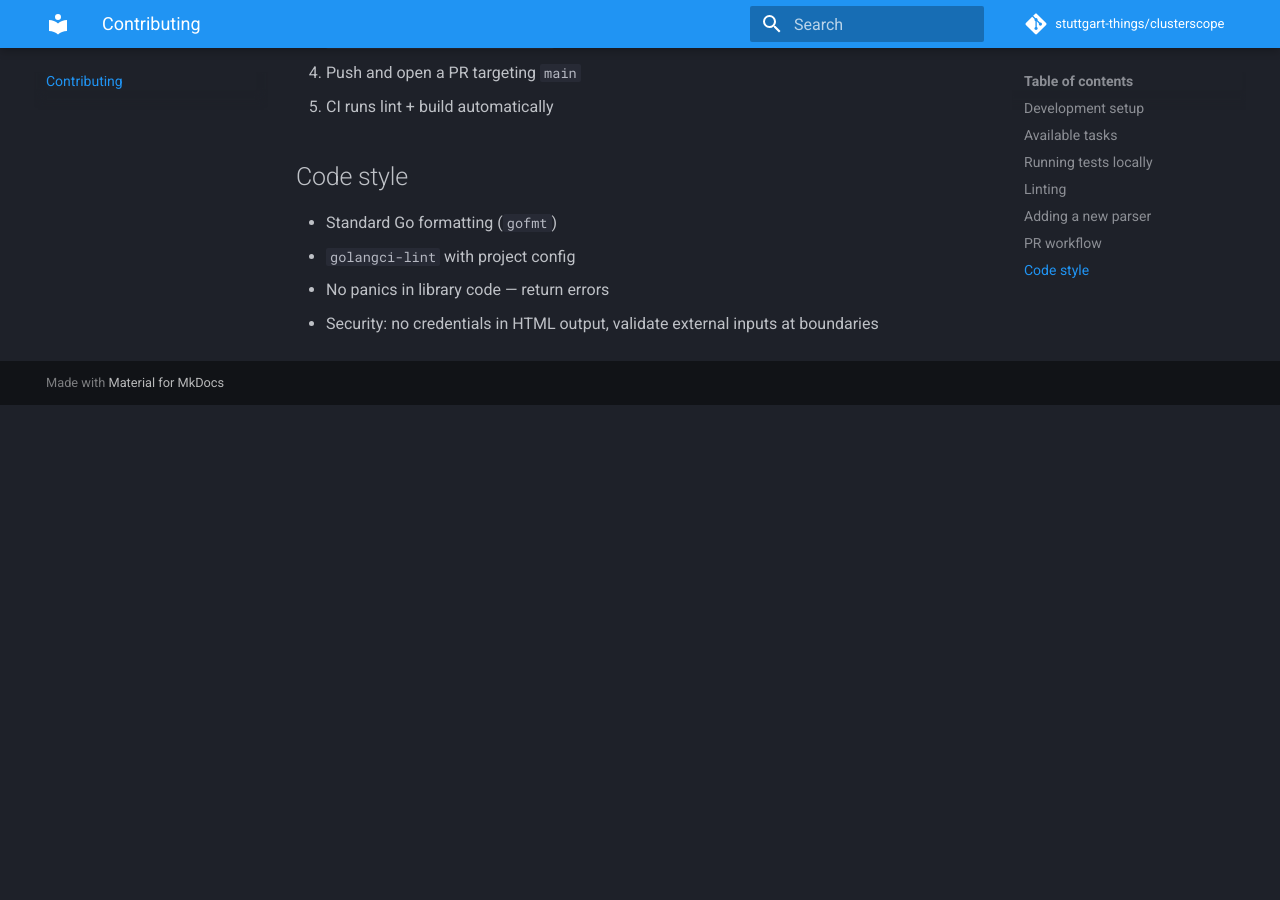
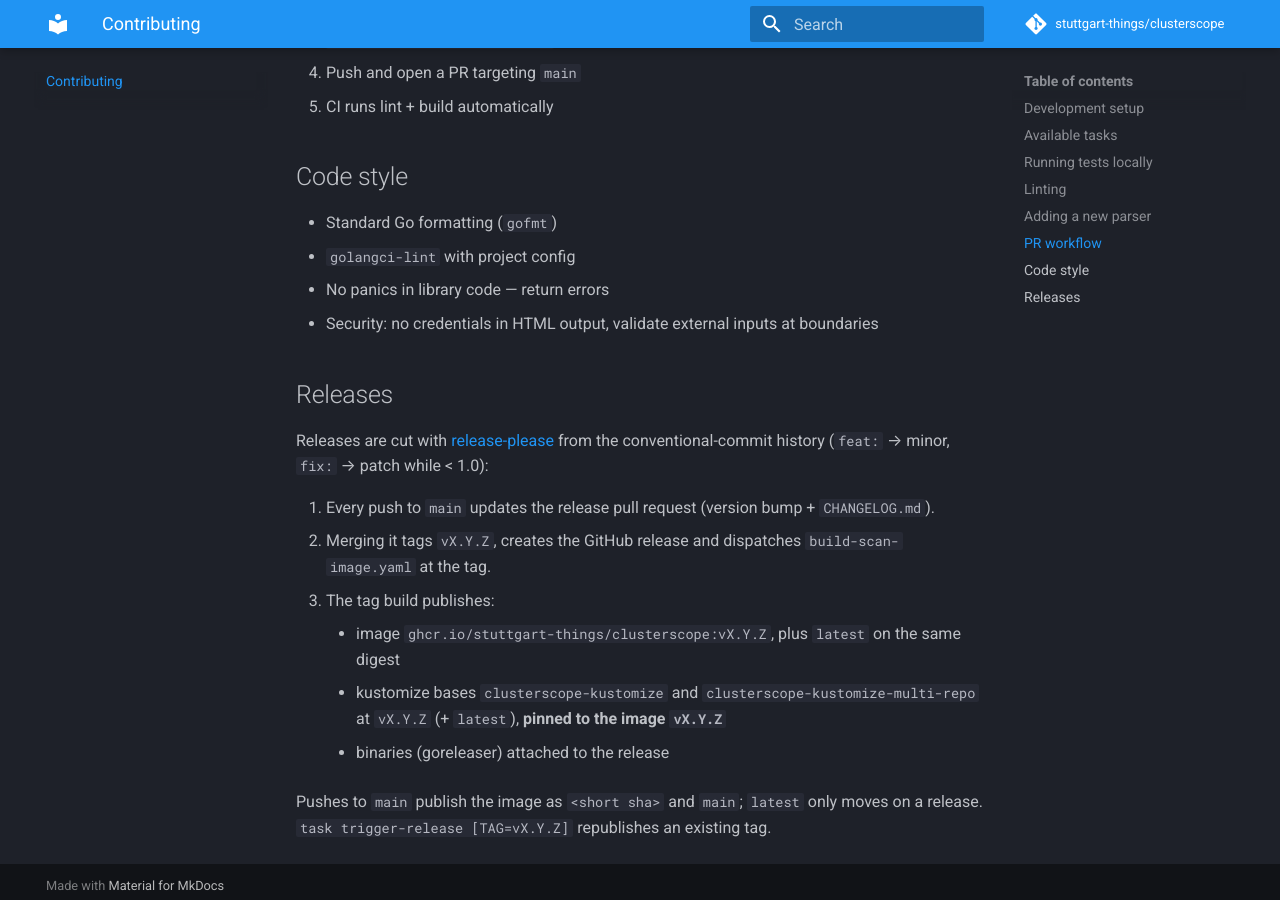
Before and after one commit to stuttgart-things/clusterscope, an MkDocs documentation site: the page built from docs/contributing.md, in a window 1280 px wide and 900 px high, scrolled down 1760 px. Built offline with MkDocs 1.6.1 and Material for MkDocs 9.7.7, drawn with Linux system fonts in a browser that asks for light colours; comment, search, counter and statistics services are not loaded; before the commit the page ends 2165 px from its top, so only the background shows below that.

Commit message:
fix(release): pin the released image in the kustomize bases (release-please) (#62)
The kustomize base of a release referenced ghcr.io/…/clusterscope:latest,
and images were only pushed as <sha> and latest — a pinned kustomize
version did not pin the code.

Switch from semantic-release to release-please (zaehlwerk /
schmetterpause pattern):

- release-please.yaml opens the release PR; merging it tags, creates the
  release and dispatches build-scan-image.yaml at the tag
- build-scan-image.yaml at a tag: Dockerfile image vX.Y.Z + latest (same
  digest via imagetools), kustomize + kustomize-multi-repo vX.Y.Z (+
  latest) with config.image pinned to vX.Y.Z, goreleaser binaries on the
  existing release (keep-existing)
- main pushes publish <sha> + main; latest only moves on a release
- removed release.yaml, release-multi-repo.yaml (its second
  semantic-release run never found a new release, so the multi-repo base
  was never published), .releaserc
- pages deploy after the tag build; task trigger-release republishes a tag;
  docs/contributing.md: release section

Co-authored-by: Claude Opus 5.5 <noreply@anthropic.com>

```diff
--- a/docs/contributing.md
+++ b/docs/contributing.md
@@ -67,3 +67,16 @@ dagger call -m ./dagger lint --src .
 - `golangci-lint` with project config
 - No panics in library code — return errors
 - Security: no credentials in HTML output, validate external inputs at boundaries
+
+## Releases
+
+Releases are cut with [release-please](https://github.com/googleapis/release-please) from the conventional-commit history (`feat:` → minor, `fix:` → patch while < 1.0):
+
+1. Every push to `main` updates the release pull request (version bump + `CHANGELOG.md`).
+2. Merging it tags `vX.Y.Z`, creates the GitHub release and dispatches `build-scan-image.yaml` at the tag.
+3. The tag build publishes:
+    - image `ghcr.io/stuttgart-things/clusterscope:vX.Y.Z`, plus `latest` on the same digest
+    - kustomize bases `clusterscope-kustomize` and `clusterscope-kustomize-multi-repo` at `vX.Y.Z` (+ `latest`), **pinned to the image `vX.Y.Z`**
+    - binaries (goreleaser) attached to the release
+
+Pushes to `main` publish the image as `<short sha>` and `main`; `latest` only moves on a release. `task trigger-release [TAG=vX.Y.Z]` republishes an existing tag.
```
Also changed, not shown: .goreleaser.yaml (+8 -0 lines), Taskfile.yaml (+9 -5 lines), release-please-config.json (added, +21 -0 lines), .release-please-manifest.json (added), 6 other files.
